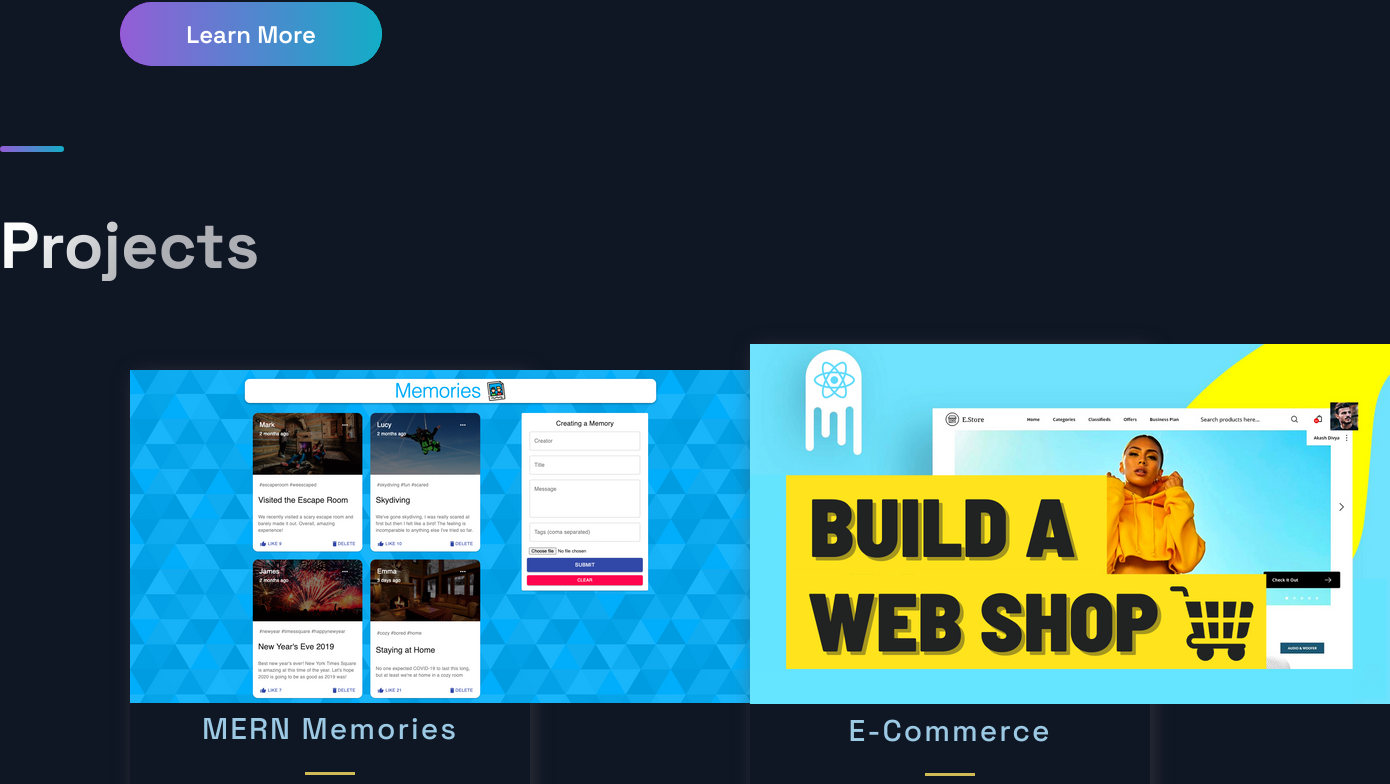
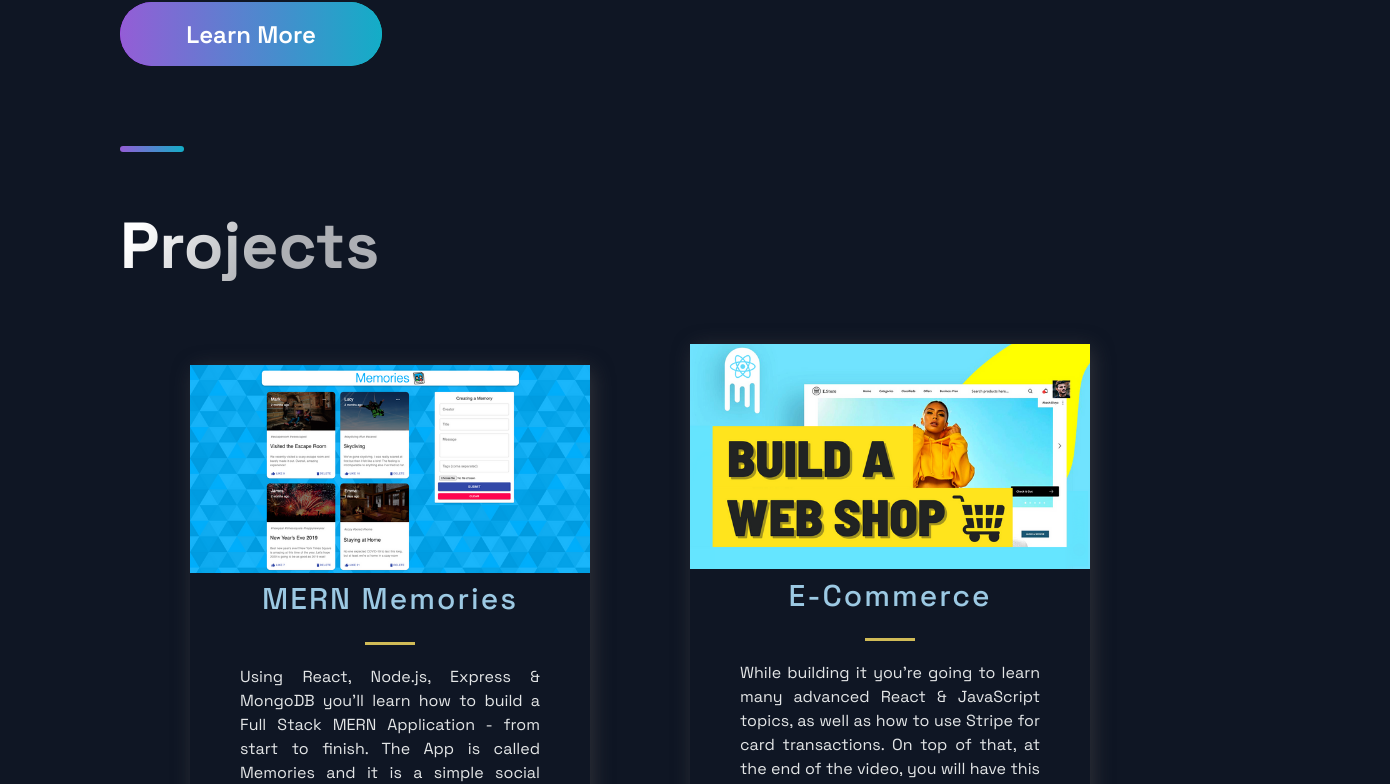
Before and after one commit to Nyakamba/portfolio_website, a Next.js app: page / in a window 1280 px wide. Shown: the part 540-1324 px from the top of the page, 1390 px wide, since content can reach past the window. Built offline with nearby package versions, Linux system fonts and the light colour scheme.

Commit message:
Projects.js

```diff
--- a/src/components/Projects/Projects.js
+++ b/src/components/Projects/Projects.js
@@ -21,14 +21,14 @@ import {
 import { projects } from "../../constants/constants";
 
 const Projects = () => (
-  <section nopadding id="projects">
+  <Section nopadding id="projects">
     <SectionDivider />
     <SectionTitle main>Projects</SectionTitle>
     <GridContainer>
       {projects.map(
         ({ id, image, title, description, tags, source, visit }) => (
           <BlogCard key={id}>
-            <img src={image} />
+            <Img src={image} />
             <TitleContent>
               <HeaderThree title>{title}</HeaderThree>
               <Hr />
@@ -38,7 +38,7 @@ const Projects = () => (
         )
       )}
     </GridContainer>
-  </section>
+  </Section>
 );
 
 export default Projects;
```
